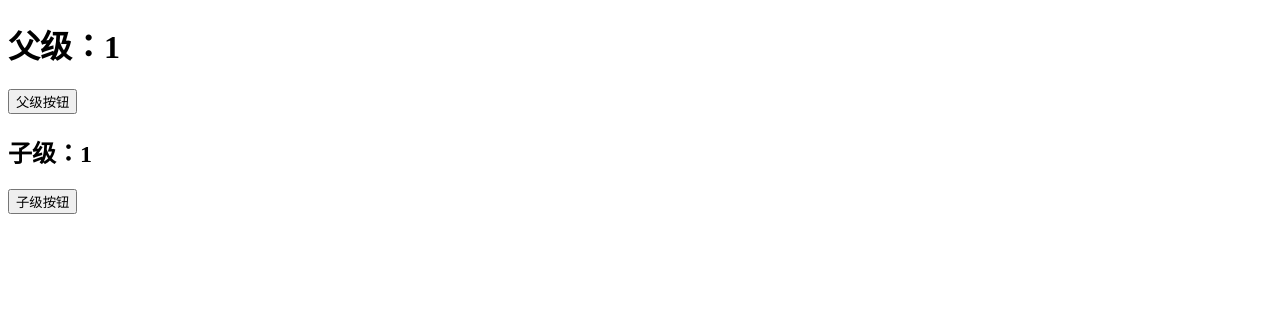
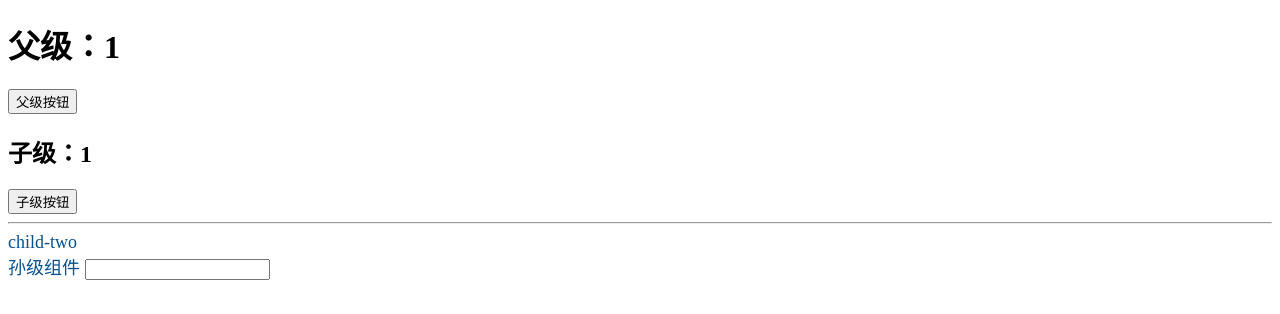
Before and after one commit to GHwhisper/vue-test, a Vue app: page / in a window 1280 px wide. Shown: the top 314 px of the page. Built offline with nearby package versions, Linux system fonts and the light colour scheme.

Commit message:
自定义组件的$attrs的用法

```diff
--- a/src/App.vue
+++ b/src/App.vue
@@ -3,16 +3,20 @@
     <h1>父级：{{ parentMessage }}</h1>
     <button @click="handleClick">父级按钮</button>
     <child v-model="parentMessage"></child>
+    <hr>
+    <child-two class="child-two" hello="hello" type="password"></child-two>
   </div>
 </template>
 
 <script>
 import Child from './components/Child'
+import ChildTwo from './components/ChildTwo'
 
 export default {
   name: 'App',
   components: {
-    Child
+    Child,
+    ChildTwo
   },
   data() {
     return {
@@ -28,5 +32,7 @@ export default {
 </script>
 
 <style>
-
+.child-two {
+  color: lightgreen;
+}
 </style>
--- /dev/null
+++ b/src/components/ChildTwo.vue
@@ -0,0 +1,31 @@
+<template>
+  <div class="child-two-container">
+    child-two
+    <grandson v-bind="$attrs"></grandson>
+  </div>
+</template>
+
+<script>
+import Grandson from './Grandson'
+
+export default {
+  name: 'ChildTwo',
+  inheritAttrs: false,
+  components: {
+    Grandson
+  },
+  // props: {
+  //   hello: String
+  // },
+  mounted() {
+    console.log(this.$attrs)
+  }
+}
+</script>
+
+<style scoped>
+.child-two-container {
+  font-size: 18px;
+  color: #08508e;
+}
+</style>
--- /dev/null
+++ b/src/components/Grandson.vue
@@ -0,0 +1,17 @@
+<template>
+  <div>
+    孙级组件
+    <input v-bind="$attrs" />
+  </div>
+</template>
+
+<script>
+export default {
+  name: 'Grandson',
+  inheritAttrs: false,
+}
+</script>
+
+<style lang="scss" scoped>
+
+</style>
```
